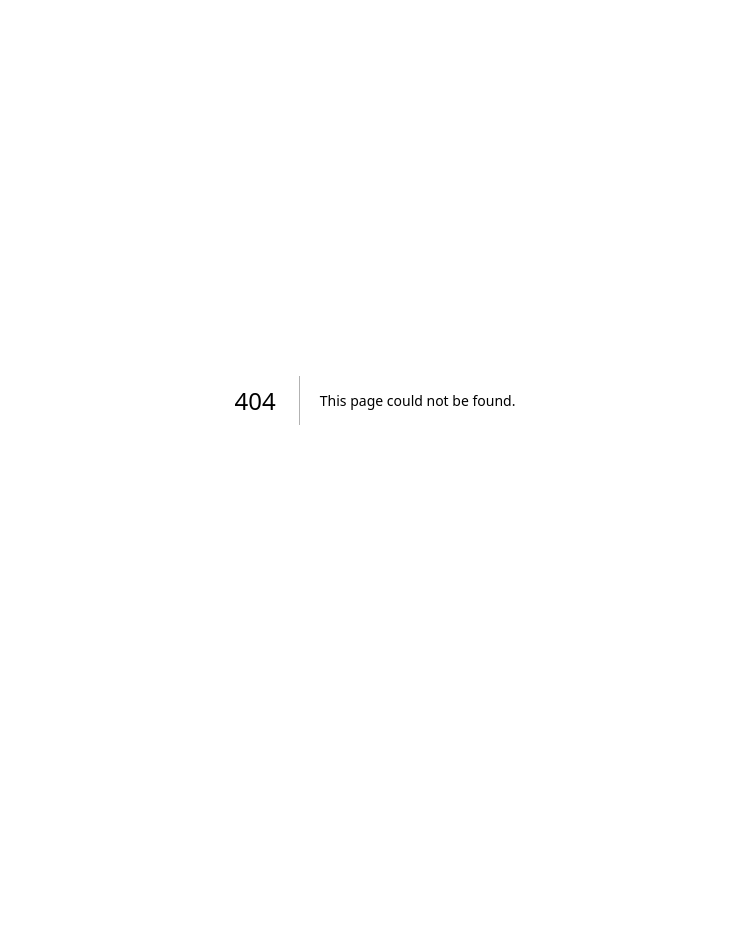
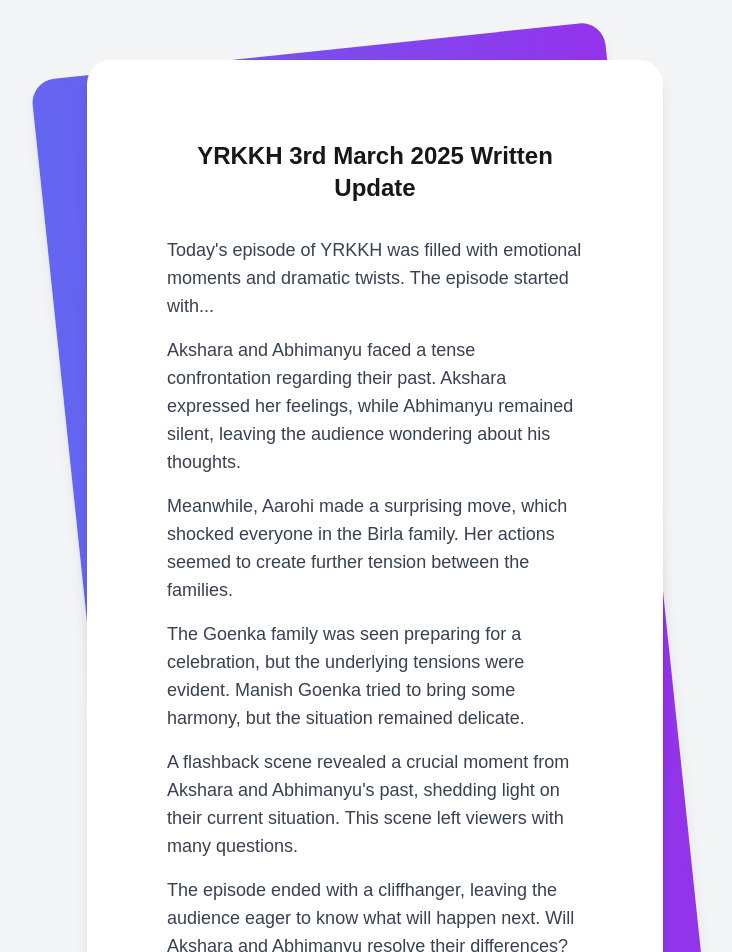
Before and after one commit to soloprime9/WrittenTell, a Next.js app: page /blogs/yrkkh-3rd-march-2025-written-update in a window 1280 px wide. Before the commit this address had no page. Shown: the top 952 px of the page, without its empty margins (265-997 px from the left). Before the commit the page ends 800 px from the top, so only its background shows below. Built offline with nearby package versions, Linux system fonts and the light colour scheme.

Commit message:
Create page.jsx

```diff
--- /dev/null
+++ b/src/app/blogs/yrkkh-3rd-march-2025-written-update/page.jsx
@@ -0,0 +1,45 @@
+import React from 'react';
+
+const YRKKHUpdate = () => {
+  return (
+    <div className="min-h-screen bg-gray-100 py-6 flex flex-col justify-center sm:py-12">
+      <div className="relative py-3 sm:max-w-xl sm:mx-auto">
+        <div className="absolute inset-0 bg-gradient-to-r from-indigo-500 to-purple-600 shadow-lg transform -skew-y-6 sm:skew-y-0 sm:-rotate-6 sm:rounded-3xl"></div>
+        <div className="relative px-4 py-10 bg-white shadow-lg sm:rounded-3xl sm:p-20">
+          <div className="max-w-md mx-auto">
+            <div>
+              <h1 className="text-2xl font-semibold text-center">YRKKH 3rd March 2025 Written Update</h1>
+            </div>
+            <div className="divide-y divide-gray-200">
+              <div className="py-8 text-base leading-6 space-y-4 text-gray-700 sm:text-lg sm:leading-7">
+                <p>
+                  Today's episode of YRKKH was filled with emotional moments and dramatic twists. The episode started with...
+                </p>
+                <p>
+                  Akshara and Abhimanyu faced a tense confrontation regarding their past. Akshara expressed her feelings, while Abhimanyu remained silent, leaving the audience wondering about his thoughts.
+                </p>
+                <p>
+                  Meanwhile, Aarohi made a surprising move, which shocked everyone in the Birla family. Her actions seemed to create further tension between the families.
+                </p>
+                <p>
+                  The Goenka family was seen preparing for a celebration, but the underlying tensions were evident. Manish Goenka tried to bring some harmony, but the situation remained delicate.
+                </p>
+                <p>
+                  A flashback scene revealed a crucial moment from Akshara and Abhimanyu's past, shedding light on their current situation. This scene left viewers with many questions.
+                </p>
+                <p>
+                  The episode ended with a cliffhanger, leaving the audience eager to know what will happen next. Will Akshara and Abhimanyu resolve their differences? What are Aarohi's true intentions?
+                </p>
+              </div>
+              <div className="pt-6 text-base leading-6 font-bold sm:text-lg sm:leading-7">
+                <p>Stay tuned for more updates!</p>
+              </div>
+            </div>
+          </div>
+        </div>
+      </div>
+    </div>
+  );
+};
+
+export default YRKKHUpdate;
```
